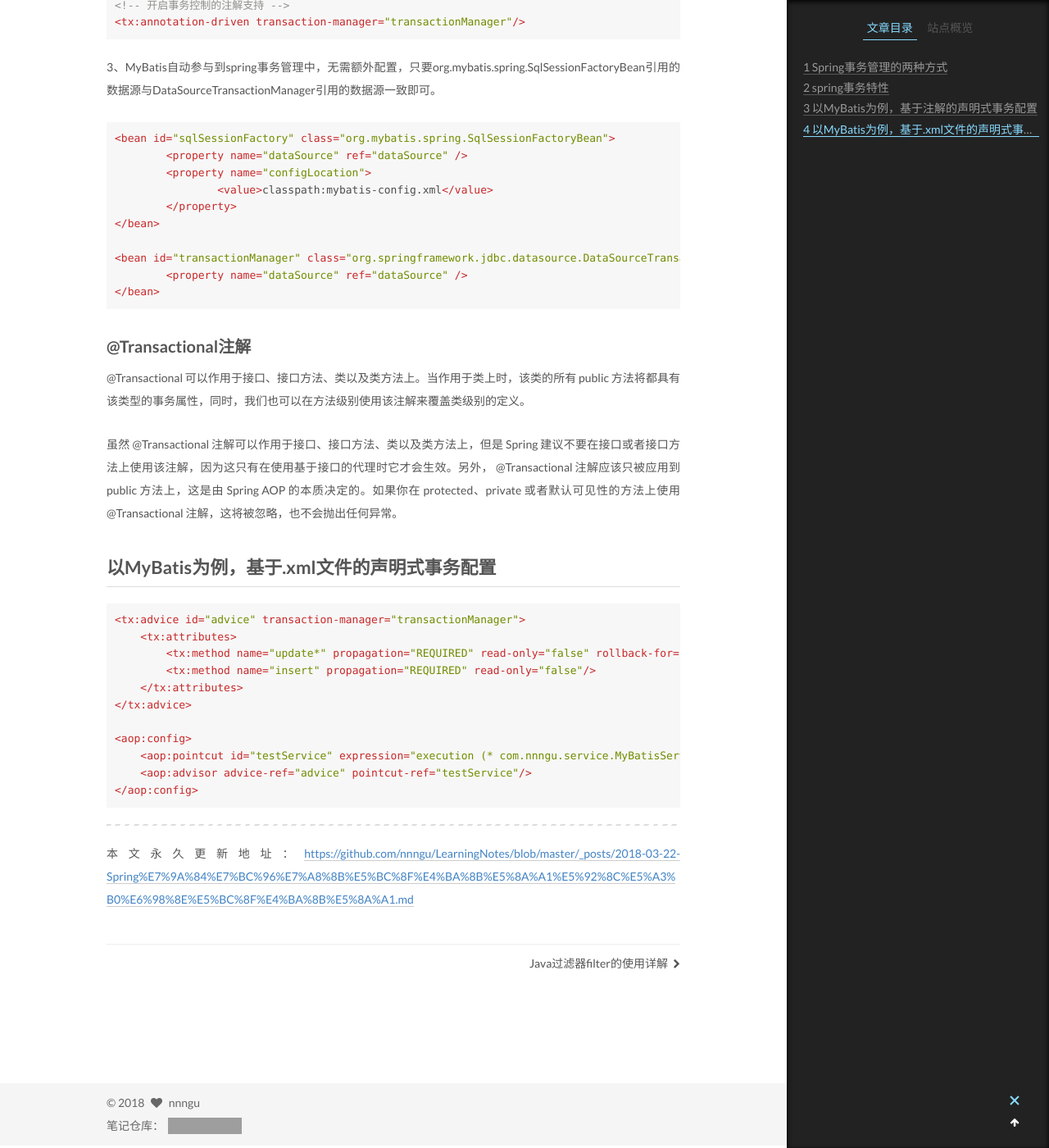
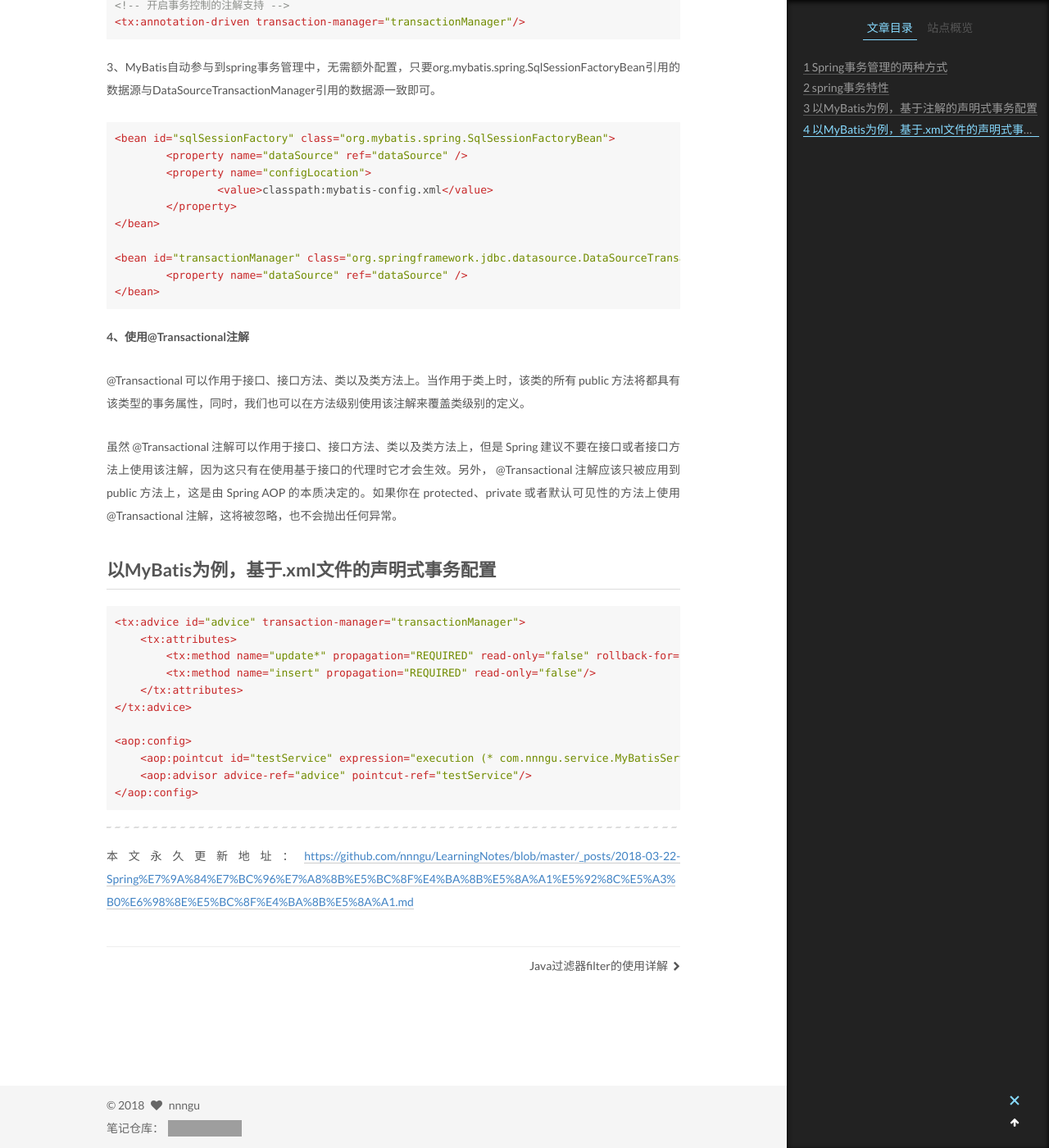
Before and after one commit to nnngu/LearningNotes, a Jekyll site: the page built from _posts/2018-03-22-Spring的编程式事务和声明式事务.md, in a window 1280 px wide and 1400 px high, scrolled down 2708 px. Shown: the whole window at 82% size. Built offline with Jekyll 4.4.1, drawn with Linux system fonts in a browser that asks for light colours; grey boxes are pictures that could not be loaded.

Commit message:
修改文件: _posts/2018-03-22-Spring的编程式事务和声明式事务.md

````diff
--- a/_posts/2018-03-22-Spring的编程式事务和声明式事务.md
+++ b/_posts/2018-03-22-Spring的编程式事务和声明式事务.md
@@ -84,7 +84,7 @@ xmlns:tx="http://www.springframework.org/schema/tx"
 </bean>
 ```
 
-### @Transactional注解
+**4、使用@Transactional注解**
 
 @Transactional 可以作用于接口、接口方法、类以及类方法上。当作用于类上时，该类的所有 public 方法将都具有该类型的事务属性，同时，我们也可以在方法级别使用该注解来覆盖类级别的定义。
 
````
